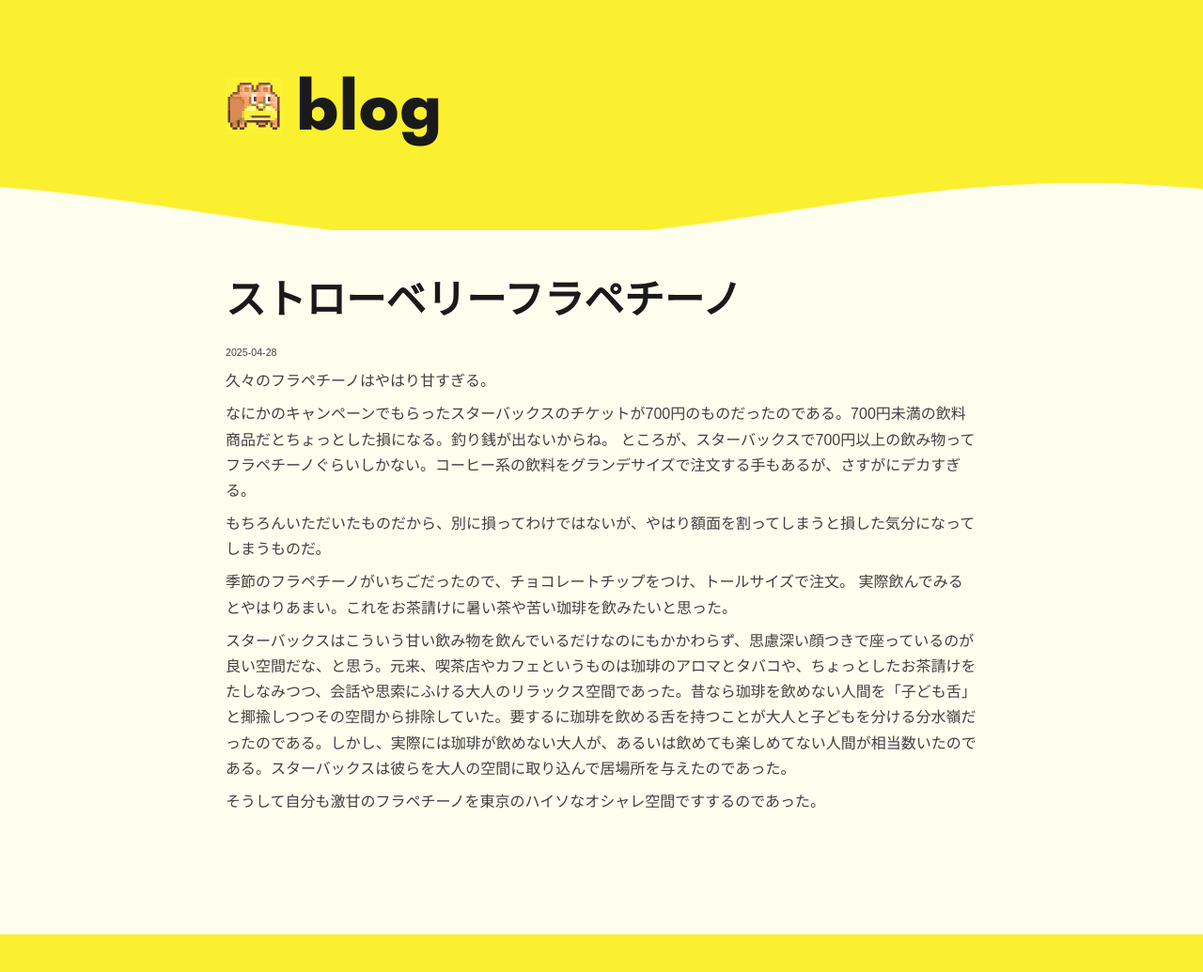
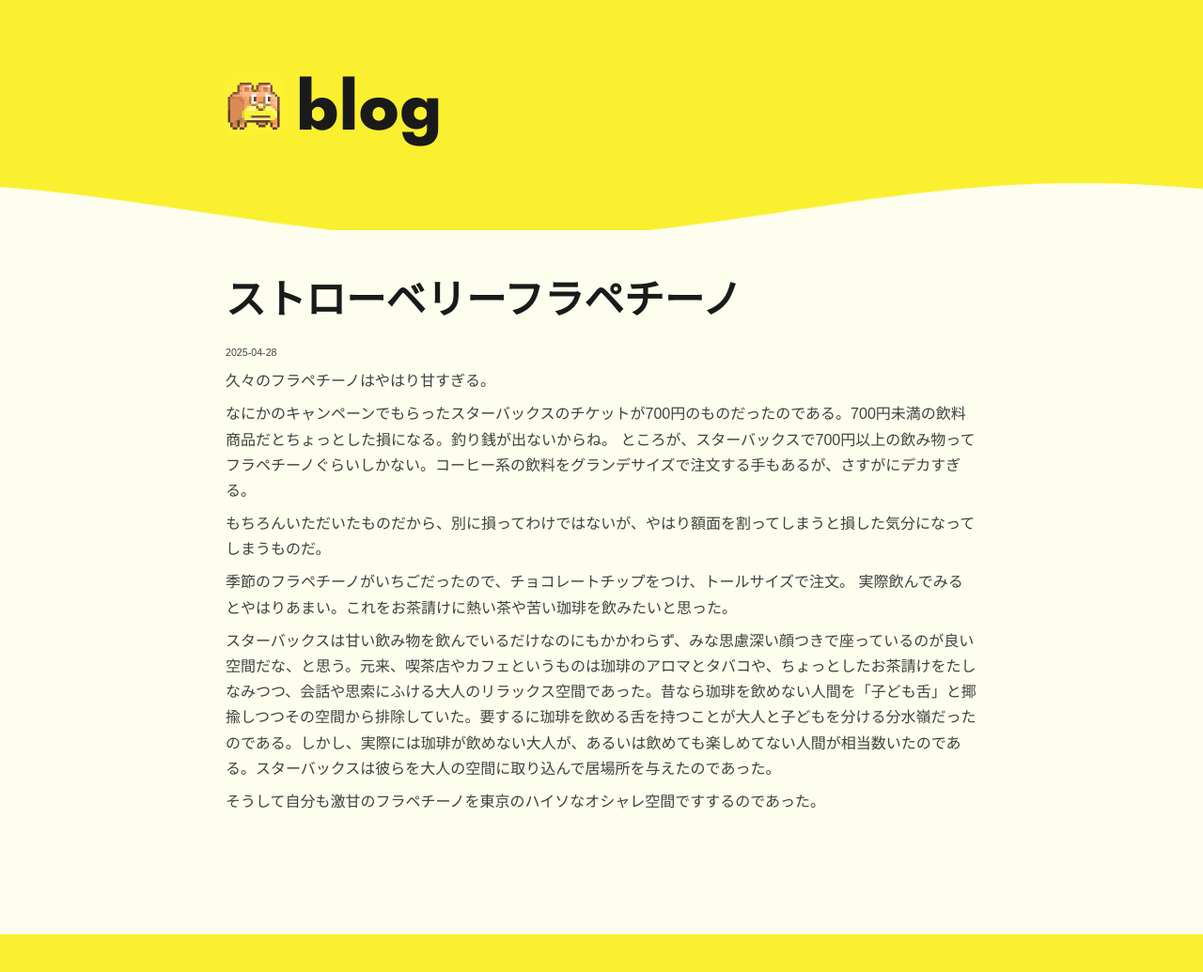
Before and after one commit to guntamania/guntamania.github.io, a Jekyll site: the page built from _posts/2025-04-29-starbucks.md, in a window 1280 px wide. Shown: the whole page at 94% size. Built offline with Jekyll 4.4.1, drawn with Linux system fonts in a browser that asks for light colours.

Commit message:
fix post

```diff
--- a/_posts/2025-04-29-starbucks.md
+++ b/_posts/2025-04-29-starbucks.md
@@ -13,8 +13,8 @@ categories: blog
 もちろんいただいたものだから、別に損ってわけではないが、やはり額面を割ってしまうと損した気分になってしまうものだ。
 
 季節のフラペチーノがいちごだったので、チョコレートチップをつけ、トールサイズで注文。
-実際飲んでみるとやはりあまい。これをお茶請けに暑い茶や苦い珈琲を飲みたいと思った。
+実際飲んでみるとやはりあまい。これをお茶請けに熱い茶や苦い珈琲を飲みたいと思った。
 
-スターバックスはこういう甘い飲み物を飲んでいるだけなのにもかかわらず、思慮深い顔つきで座っているのが良い空間だな、と思う。元来、喫茶店やカフェというものは珈琲のアロマとタバコや、ちょっとしたお茶請けをたしなみつつ、会話や思索にふける大人のリラックス空間であった。昔なら珈琲を飲めない人間を「子ども舌」と揶揄しつつその空間から排除していた。要するに珈琲を飲める舌を持つことが大人と子どもを分ける分水嶺だったのである。しかし、実際には珈琲が飲めない大人が、あるいは飲めても楽しめてない人間が相当数いたのである。スターバックスは彼らを大人の空間に取り込んで居場所を与えたのであった。
+スターバックスは甘い飲み物を飲んでいるだけなのにもかかわらず、みな思慮深い顔つきで座っているのが良い空間だな、と思う。元来、喫茶店やカフェというものは珈琲のアロマとタバコや、ちょっとしたお茶請けをたしなみつつ、会話や思索にふける大人のリラックス空間であった。昔なら珈琲を飲めない人間を「子ども舌」と揶揄しつつその空間から排除していた。要するに珈琲を飲める舌を持つことが大人と子どもを分ける分水嶺だったのである。しかし、実際には珈琲が飲めない大人が、あるいは飲めても楽しめてない人間が相当数いたのである。スターバックスは彼らを大人の空間に取り込んで居場所を与えたのであった。
 
 そうして自分も激甘のフラペチーノを東京のハイソなオシャレ空間ですするのであった。
```
